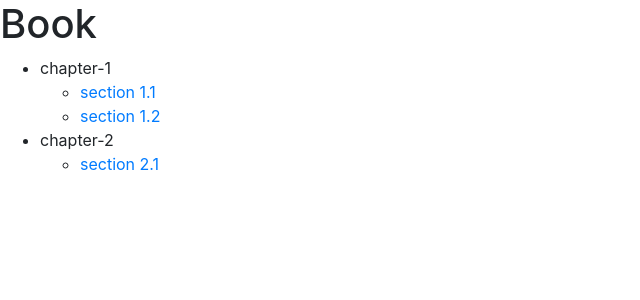
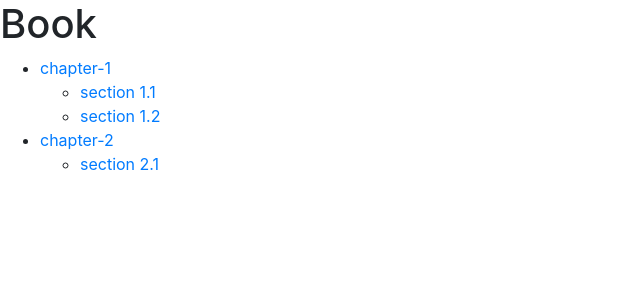
Before and after one commit to reedeeng/book, a Jekyll site: the page built from index.html, in a window 1280 px wide. Shown: the top 300 px of the page, without its empty margins (0-640 px from the left). Built offline with Jekyll 4.4.1, drawn with Linux system fonts in a browser that asks for light colours.

Commit message:
Update index.html

```diff
--- a/index.html
+++ b/index.html
@@ -9,7 +9,7 @@ title: home
   {% for chapter in site.collections %}
   {% unless chapter.label == "posts" %}
   <li>
-    {{ chapter.label }}
+    <a href="{{ chapter.label | relative_url }}">{{ chapter.label }}</a>
     <ul>
     {% for section in site[chapter.label] %}
       {% unless section.title == "index" %}
```
